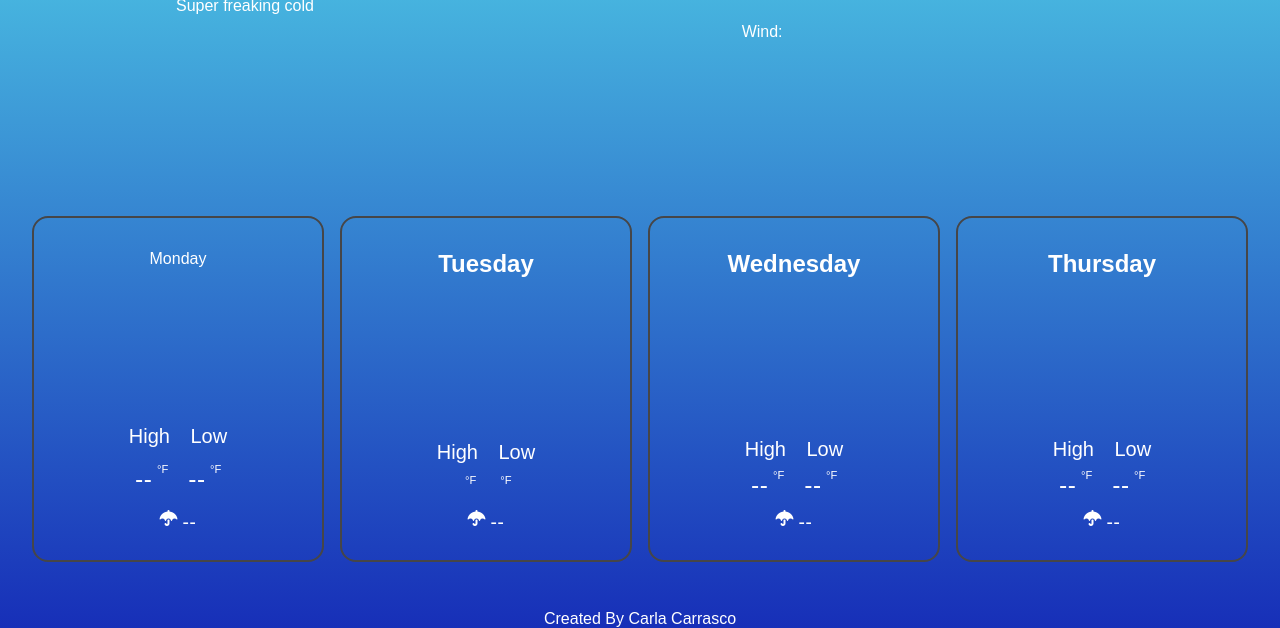
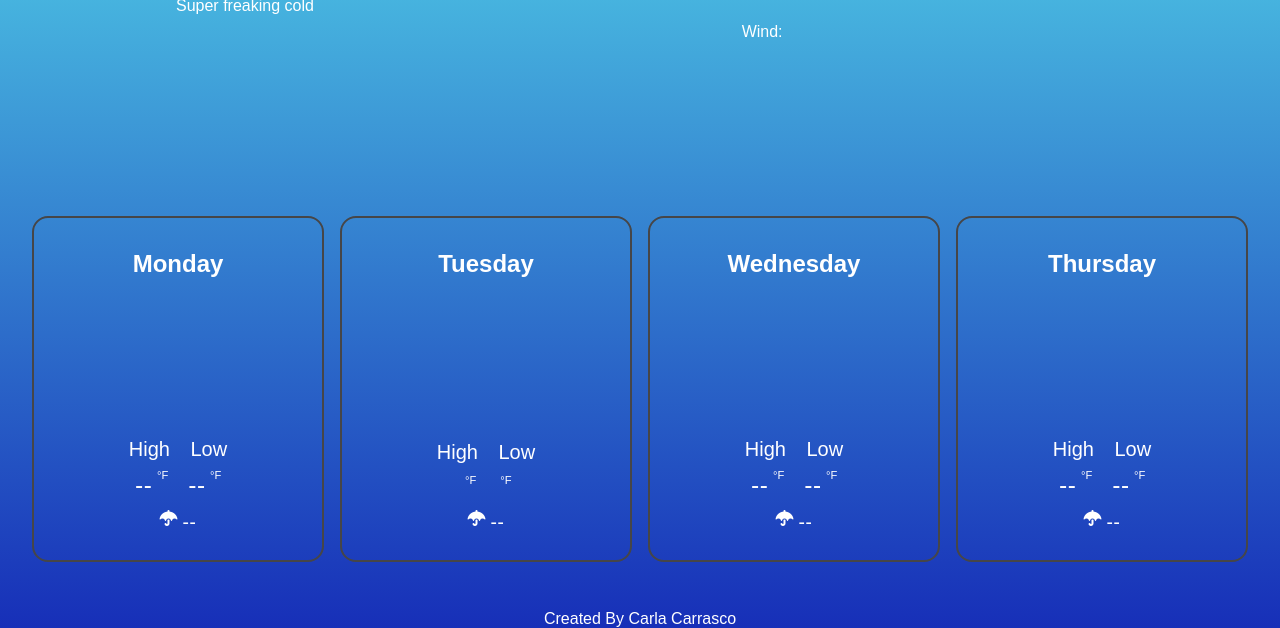
Before and after one commit to CarlaCarrasco/weather-app, a website: page index.html in a window 1280 px wide. Shown: the part 172-800 px from the top of the page. Drawn offline with Linux system fonts and the light colour scheme.

Commit message:
changed div to h2

```diff
--- a/index.html
+++ b/index.html
@@ -51,7 +51,7 @@
 
     <div class="wrapper">
         <article class="grid-item one">
-            <div class="weekday"></div>
+            <h2 class="weekday"></h2>
             <canvas class="daily-icon" width="128" height="128"></canvas>
             <div class="daily-range">
                 <div class="daily-high">High</div>
```
